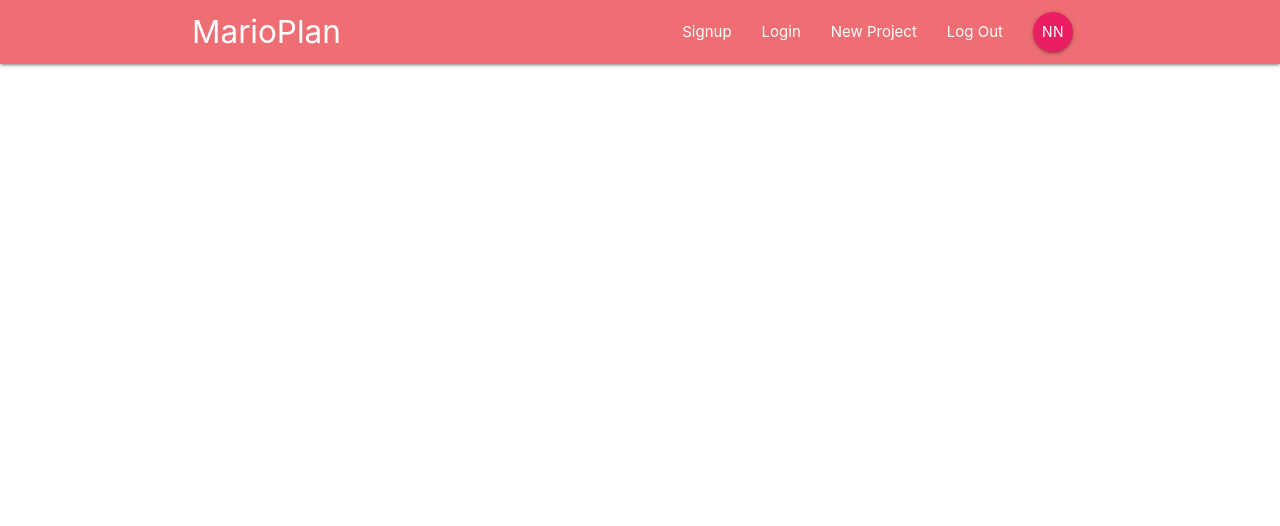
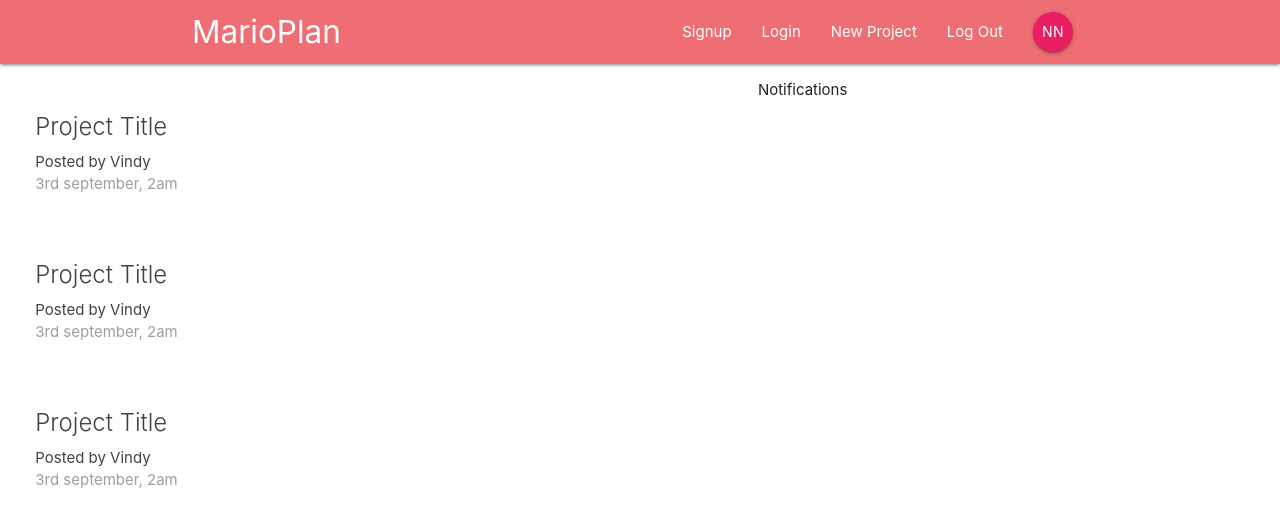
Before and after one commit to vindyelficha/react-redux-app, a React (Create React App) app: page / in a window 1280 px wide. Shown: the top 526 px of the page. Built offline with nearby package versions, Linux system fonts and the light colour scheme.

Commit message:
menambahkan dashboard, projectlist, notification

```diff
--- a/src/App.js
+++ b/src/App.js
@@ -1,12 +1,16 @@
 import React,{Component} from 'react';
-import {BrowserRouter} from 'react-router-dom';
+import {BrowserRouter, Route, Switch} from 'react-router-dom';
 import Navbar from './components/layout/Navbar'
+import Dashboard from './components/dashboard/Dashboard'
 
 function App() {
   return (
     <BrowserRouter>
       <div className="App">
         <Navbar/>
+        <Switch>
+          <Route path='/' component={Dashboard}/>
+        </Switch>
       </div>
     </BrowserRouter>
   );
--- a/src/components/dashboard/Dashboard.js
+++ b/src/components/dashboard/Dashboard.js
@@ -0,0 +1,22 @@
+import React , {Component} from 'react';
+import Notifications from './Notifications';
+import ProjectList from '../projects/ProjectList';
+
+class Dashboard extends Component{
+    render(){
+        return(
+            <div className="dashboard-container">
+                <div className="row">
+                    <div className ="col s12 m6">
+                        <ProjectList />
+                    </div>
+                    <div className ="col s12 m5 offset-m1">
+                        <Notifications />
+                    </div>
+                </div>
+            </div>
+        )
+    }
+}
+
+export default Dashboard;
--- a/src/components/dashboard/Notifications.js
+++ b/src/components/dashboard/Notifications.js
@@ -0,0 +1,11 @@
+import React from 'react';
+
+const Notifications =()=>{
+    return(
+        <div>
+            <p>Notifications</p>
+        </div>
+    )
+}
+
+export default Notifications;
--- a/src/components/projects/ProjectList.js
+++ b/src/components/projects/ProjectList.js
@@ -0,0 +1,33 @@
+import React from 'react';
+
+const ProjectList = () =>{
+    return(
+        <div className="project-list section">
+            <div className="card z-depth-0 project-summary">
+                <div className="card-content grey-text text-darken-3">
+                    <span className="card-title">Project Title</span>
+                    <p>Posted by Vindy</p>
+                    <p className = "grey-text">3rd september, 2am</p>
+                </div>
+            </div>
+
+            <div className="card z-depth-0 project-summary">
+                <div className="card-content grey-text text-darken-3">
+                    <span className="card-title">Project Title</span>
+                    <p>Posted by Vindy</p>
+                    <p className = "grey-text">3rd september, 2am</p>
+                </div>
+            </div>
+
+            <div className="card z-depth-0 project-summary">
+                <div className="card-content grey-text text-darken-3">
+                    <span className="card-title">Project Title</span>
+                    <p>Posted by Vindy</p>
+                    <p className = "grey-text">3rd september, 2am</p>
+                </div>
+            </div>
+        </div>
+    )
+}
+
+export default ProjectList;
```
